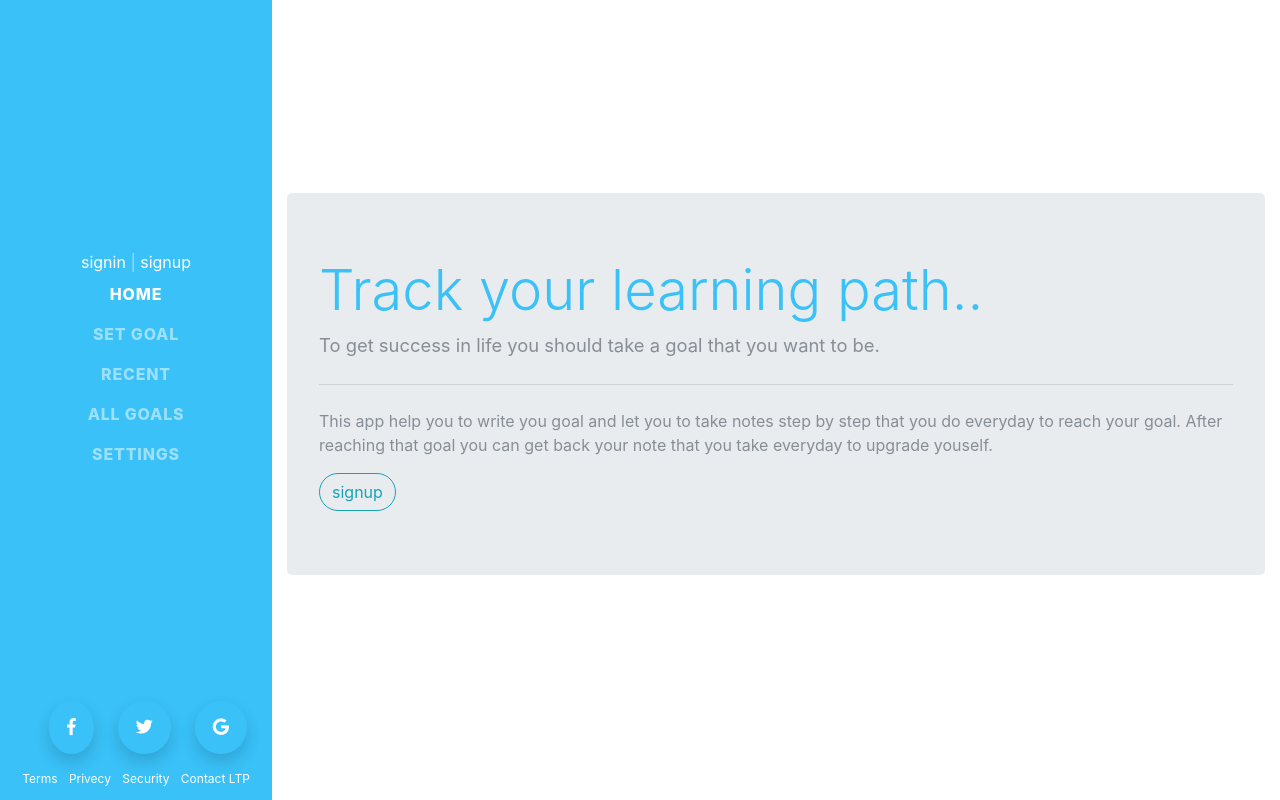
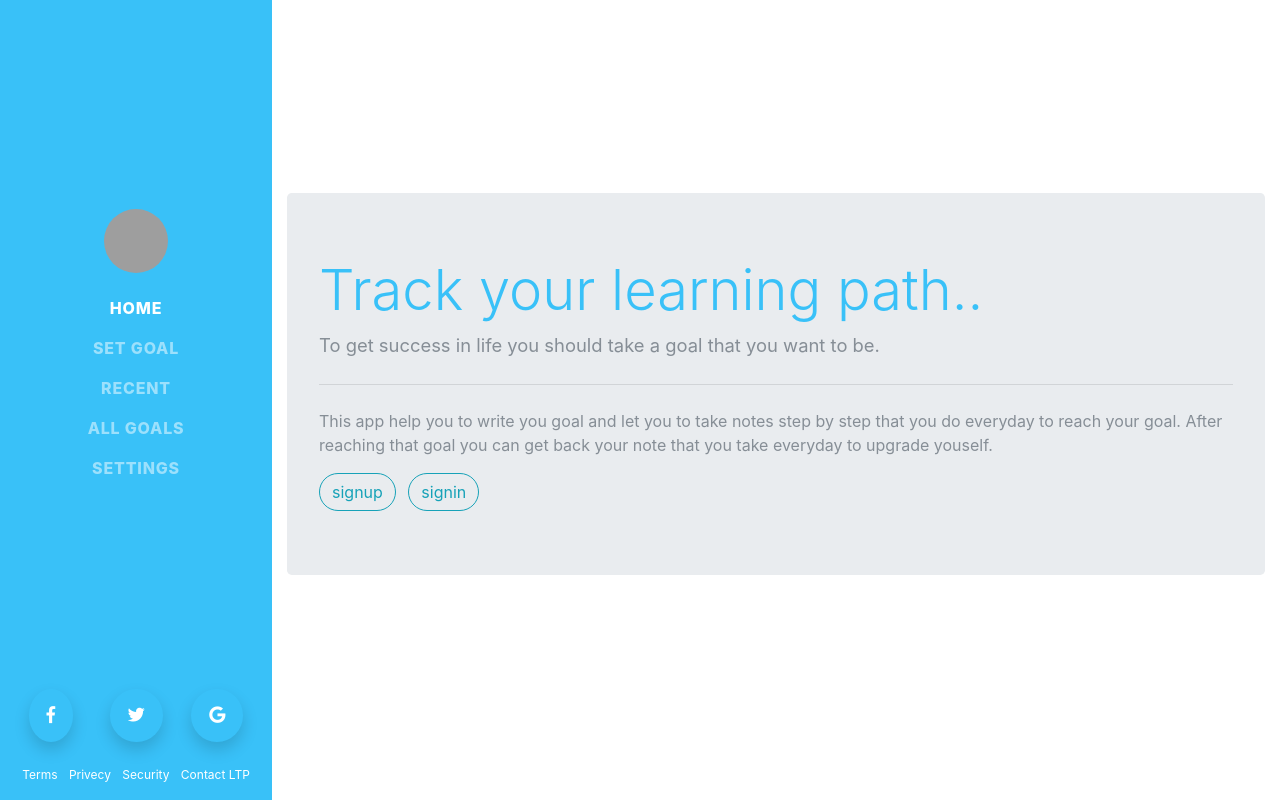
Before and after one commit to Rahu-ju/LPT, a Django app: page / in a window 1280 px wide. Run offline with Django 3.2, Linux system fonts and the light colour scheme; some libraries are stand-ins or nearby versions; some web fonts are replaced; grey boxes are pictures that could not be loaded.

Commit message:
Change profile image and make age input not required.

```diff
--- a/learning_path_tracker/static/learning_path_tracker/css/custom.css
+++ b/learning_path_tracker/static/learning_path_tracker/css/custom.css
@@ -143,3 +143,18 @@ padding: 14px 22px;
 .red{
   color: #EB4A8A;
 }
+
+/* Profile image for small screen  */
+.custom-img{
+  width: 3rem;
+  height: 3rem;
+  margin-bottom: -9px;
+  margin-top: -8px;
+}
+
+.custom-md-img{
+  width: 4rem;
+  height: 4rem;
+  margin-bottom: -9px;
+  margin-top: -8px;
+}
--- a/learning_path_tracker/static/learning_path_tracker/js/custom.js
+++ b/learning_path_tracker/static/learning_path_tracker/js/custom.js
@@ -18,7 +18,7 @@ setDefaultActive();
 
 // Show last accordian panel after page load.
 $(document).ready(function(){
- $('.collapse:last').addClass('show');
+ $('.card:last .collapse').addClass('show');
  $('.card:last .small-custom ').append('actions on this day')
 
 });
--- a/learning_path_tracker/templates/learning_path_tracker/base.html
+++ b/learning_path_tracker/templates/learning_path_tracker/base.html
@@ -32,51 +32,49 @@
 
 <!-- navigation section start -->
     <nav class="navbar navbar-expand-lg navbar-dark bg-primary fixed-top" id="sideNav">
-      <a class="navbar-brand js-scroll-trigger" href="#page-top">
+      <div class="navbar-brand">
         {% if user.is_authenticated %}
-          <span class="d-block d-lg-none"><img class="img-fluid img-profile rounded-circle mx-auto mb-2" src="img/profile.jpg" alt=""></span>
-          <span class="d-none d-lg-block">
-            <img class="img-fluid img-profile rounded-circle mx-auto mb-2" src="img/profile.jpg" alt=""><br>
-            {{ user.username }}/<a href="{% url 'logout' %}">logout</a>
-          </span>
+          <span class="d-block d-sm-none"><img class="img-fluid rounded-circle custom-img" src="https://picsum.photos/g/200/300" alt="image is not loaded"></span>
+
+          <a class="d-none d-sm-block" href=""><img class="img-fluid rounded-circle custom-md-img" src="https://picsum.photos/g/200/300" alt="upload"></a><br>
+          <a href="{% url 'logout' %}">logout</a>
         {% else %}
-          <span class="d-block d-lg-none d-md-none"><a class="d-block d-lg-none d-md-none"href="">LPT</a></span>
-          <span class="d-none d-lg-block">
+          <span class="d-block d-sm-none"><img class="img-fluid rounded-circle custom-img" src="https://picsum.photos/g/200/300" alt="image is not loaded"></span>
 
-            <a class="signLink" href="{% url 'login' %}">signin</a> <span class="verticle-line">|</span> <a class="signLink" href="{% url 'signup' %}">signup</a>
-          </span>
+          <a class="d-none d-sm-block" href=""><img class="img-fluid rounded-circle custom-md-img" src="https://picsum.photos/g/200/300" alt="upload"></a>
         {% endif %}
-      </a>
+      </div>
       <button class="navbar-toggler" type="button" data-toggle="collapse" data-target="#navbarSupportedContent" aria-controls="navbarSupportedContent" aria-expanded="false" aria-label="Toggle navigation">
         <span class="navbar-toggler-icon"></span>
       </button>
       <div class="collapse navbar-collapse" id="navbarSupportedContent">
-        <ul class="navbar-nav">
+        <ul class="navbar-nav mt-3">
+
           <li class="nav-item">
-            <a class="nav-link js-scroll-trigger" href="{% url 'learning_path_tracker:home' %}">Home</a>
+            <a class="nav-link" href="{% url 'learning_path_tracker:home' %}">Home</a>
           </li>
           <li class="nav-item">
-            <a class="nav-link js-scroll-trigger" href="{% url 'learning_path_tracker:new_topic' %}">Set Goal</a>
+            <a class="nav-link " href="{% url 'learning_path_tracker:new_topic' %}">Set Goal</a>
           </li>
           <li class="nav-item">
-            <a class="nav-link js-scroll-trigger" href="{% url 'learning_path_tracker:recent' %}">Recent</a>
+            <a class="nav-link " href="{% url 'learning_path_tracker:recent' %}">Recent</a>
           </li>
           <li class="nav-item">
-            <a class="nav-link js-scroll-trigger" href="{% url 'learning_path_tracker:topics' %}">All goals</a>
+            <a class="nav-link " href="{% url 'learning_path_tracker:topics' %}">All goals</a>
           </li>
           <li class="nav-item">
-            <a class="nav-link js-scroll-trigger" href="{% url 'updateinfo' %}">settings</a>
+            <a class="nav-link " href="{% url 'updateinfo' %}">settings</a>
           </li>
 
         </ul>
 
       </div>
-      <ul class="card-text d-inline-flex mr-3">
-        <li class="social-link  shadow rounded-circle"><i class="fab fa-facebook-f"></i></li>
-        <li class="social-link shadow  rounded-circle mx-4"><i class="fab fa-twitter"></i></li>
-        <li class="social-link shadow  rounded-circle"><i class="fab fa-google"></i></li>
+      <ul class="list-inline d-none d-sm-block">
+        <li class="list-inline-item social-link  shadow rounded-circle"><i class="fab fa-facebook-f"></i></li>
+        <li class="list-inline-item social-link shadow  rounded-circle mx-4"><i class="fab fa-twitter"></i></li>
+        <li class="list-inline-item social-link shadow  rounded-circle"><i class="fab fa-google"></i></li>
       </ul>
-      <ul class="list-inline text-center contact-section mb-1 d-sm-none d-md-block">
+      <ul class="list-inline text-center contact-section my-2  d-none d-sm-block">
         <li class="list-inline-item">Terms</li>
         <li class="list-inline-item">Privecy</li>
         <li class="list-inline-item">Security</li>
@@ -95,14 +93,17 @@
     {# load JavaScript #}
     {% bootstrap_javascript jquery='full' %}
     <script src="{% static 'learning_path_tracker/js/custom.js' %}"></script>
-    <!-- Disable the right click of mouse -->
-    <!-- <script>
-      $(document).bind("contextmenu",function(e) {
-       e.preventDefault();
-        });
-    </script> -->
+    <script type="text/javascript">
+    //  Disable the right click of mouse
+      // $(document).bind("contextmenu",function(e) {
+      //  e.preventDefault();
+      //   });
+      //
 
+    // Hide menu in mobile
+    // $('.navbar-collapse').removeClass('show');
     </script>
+
   </body>
 
 </html>
--- a/learning_path_tracker/templates/learning_path_tracker/index.html
+++ b/learning_path_tracker/templates/learning_path_tracker/index.html
@@ -21,6 +21,7 @@
     	  <hr class="my-4">
     	  <p>This app help you to write you goal and let you to take notes step by step that you do everyday to reach your goal. After reaching that goal you can get back your note that you take everyday to upgrade youself.</p>
     	  <a class="btn btn-outline-info btn-custom" href="{% url 'signup' %}" role="button">signup</a>
+        <a class="btn btn-outline-info btn-custom ml-2" href="{% url 'login' %}">signin</a>
     	</div>
     {% endif %}
   </div>
--- a/learning_path_tracker/templates/learning_path_tracker/topics.html
+++ b/learning_path_tracker/templates/learning_path_tracker/topics.html
@@ -3,9 +3,6 @@
 <div class="row">
 	<div class="col d-flex justify-content-center align-content-center h-100">
 		<div class="card shadow mt-3" style="width: 38rem;">
-			<div>
-
-			</div>
 		  <div class="card-body">
 				<h5 class="card-title info text-center my-3">All the goals that you take..</h5>
 				<a class="btn btn-outline-info btn-custom float-right mr-3" href="{% url 'learning_path_tracker:new_topic' %}" role="button">New goal</a>
--- a/users/models.py
+++ b/users/models.py
@@ -3,4 +3,4 @@ from django.contrib.auth.models import AbstractUser
 
 #  models here.
 class CustomUser(AbstractUser):
-    age = models.PositiveIntegerField()
+    age = models.PositiveIntegerField(blank=True)
--- a/users/views.py
+++ b/users/views.py
@@ -25,7 +25,6 @@ class UserInfoChange(LoginRequiredMixin, UpdateView):
     login_url = '/users/login/'
     template_name = 'users/settings.html'
     form_class = CustomUserChangeForm
-
     success_url = reverse_lazy('learning_path_tracker:home')
 
     def get_object(self, queryset=None):
```
Also changed, not shown: users/migrations/0002_auto_20181216_0807.py (added).
